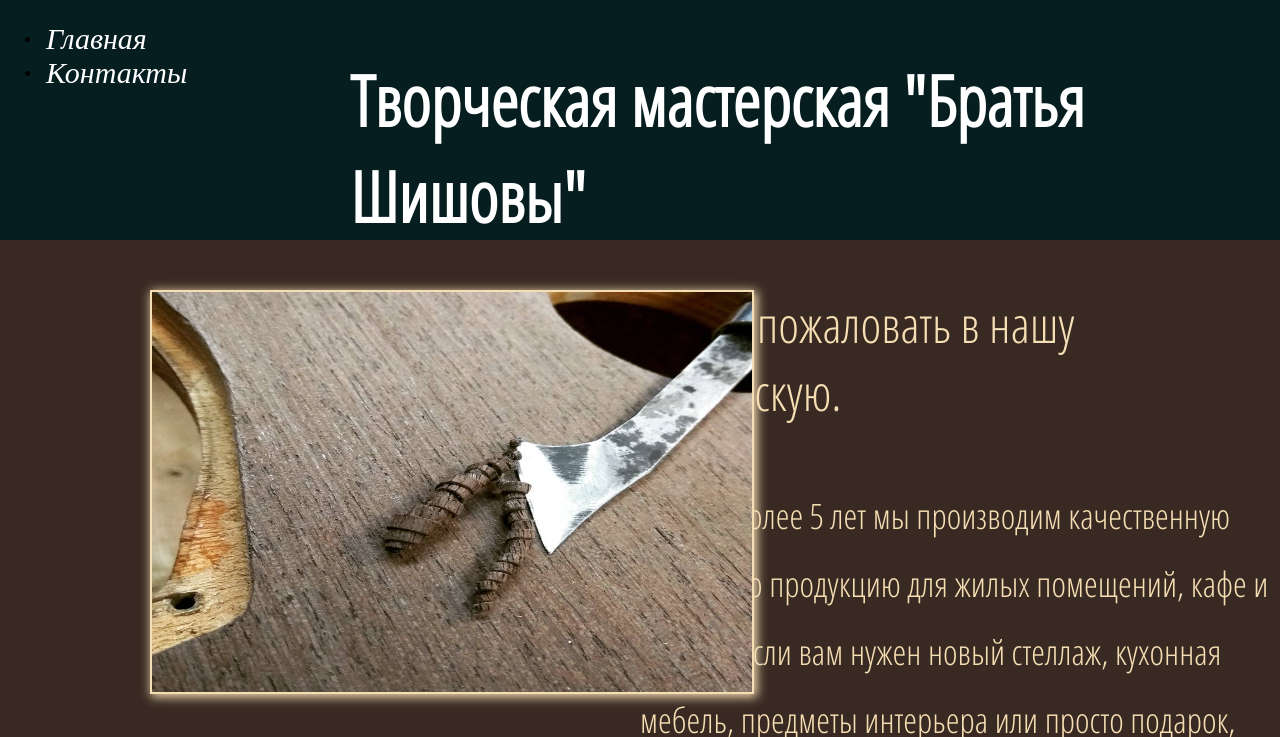
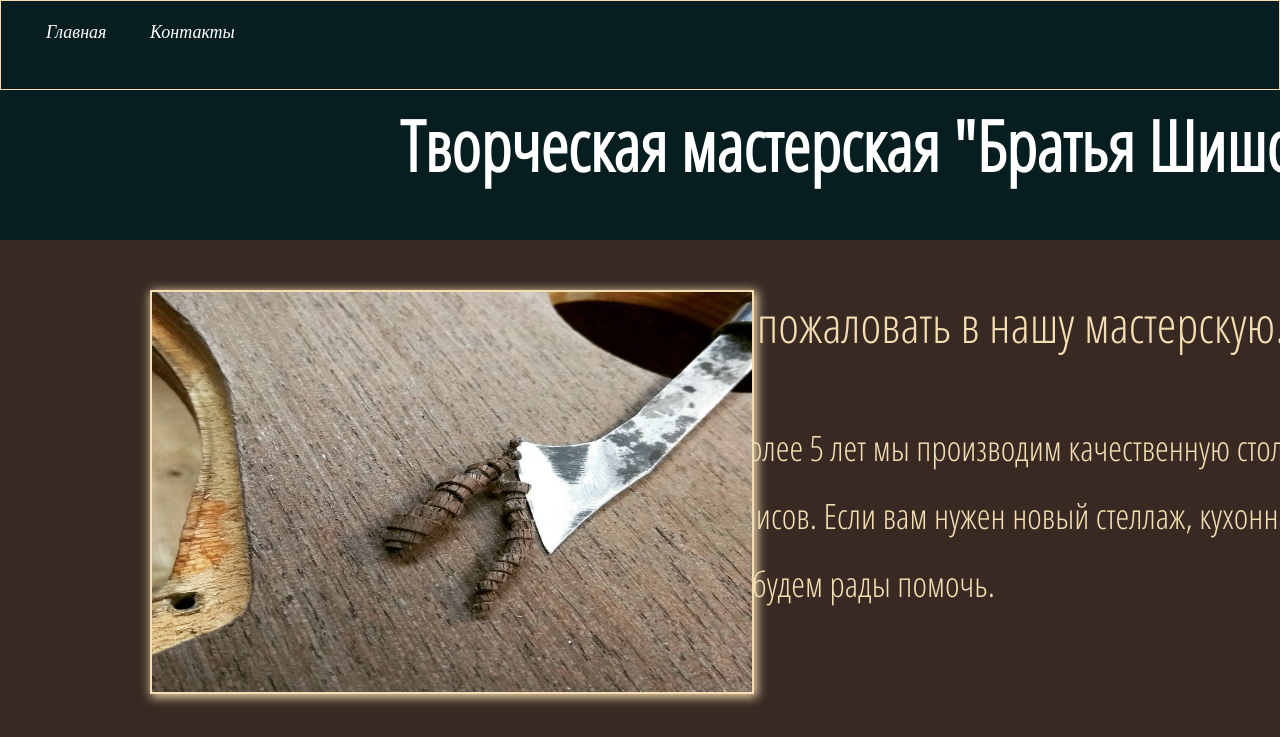
Before and after one commit to nikaz123/html123-, a plain HTML site: page site/site.html in a window 1280 px wide. Shown: the top 737 px of the page. Drawn offline with Linux system fonts and the light colour scheme.

Commit message:
site commit2

```diff
--- a/site/site.html
+++ b/site/site.html
@@ -20,9 +20,9 @@
         <a href="https://www.instagram.com/brshishovi/" target="_blank"><span>i</span></a>
 
         <ul id="menu">
+
         <li id="one">
             <a class="menuItem" tabindex="1"  href="#main"> <span> Главная </span> </a>
-
 
 
 
@@ -34,7 +34,7 @@
 
         <li id="two">
 
-            <a class="menuItem" tabindex="2"  href="#contacts"> <span> Контакты </span> </a>
+            <a class="menuItem" tabindex="2"  href="#portfolio1"> <span> Контакты </span> </a>
 
 
 
@@ -104,7 +104,7 @@
 
 
     <nav id="contacts1"> ghjjkgj </nav>
-+
+
 
     <nav id="photo">  ljlk</nav>
 
--- a/site/style/stylesite.css
+++ b/site/style/stylesite.css
@@ -24,32 +24,53 @@ html, body {
 
 #mainContent .header1 {
     background-color: rgba(6,30,32,1);
-    grid-area:  header1;}
-  /*border: 1px solid rgba(82, 158, 155, 1)}*/
+    grid-area:  header1;
+    border: solid wheat 1px;}
 
 #mainContent .header1 a span {
     color: white;
     font-size: 30px;
     font-family: "Times New Roman";
     font-style: italic;
-    position: relative; top: 15px; left: 1800px;
+    position: relative;
+    top: 20px;
+    left: 1800px;
     }
+
+
+
+
 #mainContent .header1 #menu {
     position: absolute;
     top: 1px;
     left: 1px;
-
 }
 
-#mainContent .header1 #menu li span {
+
+#mainContent .header1 #menu li {
+    margin: 0;
+    display: inline-block;
+    height: 30px;
+    width: 100px;
+}
+
+
+#menu li:hover {
+    height: 100%;
+    width: 100%;
+    background-color: wheat}
+
+#mainContent .header1 #menu li a  span {
     color: white;
     display: inline;
-    width: 200px;
-    height: 50px;
+
     margin: 0;
     position: relative;
     top: 5px;
     left: 5px;
+
+    font-size: 18px;
+
 }
 
 
@@ -69,16 +90,19 @@ html, body {
 
 #mainContent #name {
     background-color: rgba(6,30,32,1);
-    grid-area:  name;}
+    grid-area:  name;
+
+}
 
 
 #mainContent #name h1 {
     color: white;
     position: absolute;
-    top: 5px;
-    left: 350px;
+    top: 50px;
+    left: 400px;
     font-size: 70px;
     font-family: 'Open Sans Condensed', sans-serif;
+    min-width: 1200px;
 }
 
 
@@ -109,6 +133,7 @@ html, body {
     color: wheat;
     font-size: 50px;
     font-family: 'Open Sans Condensed', sans-serif;
+    min-width: 1200px;
 
 
 }
```
